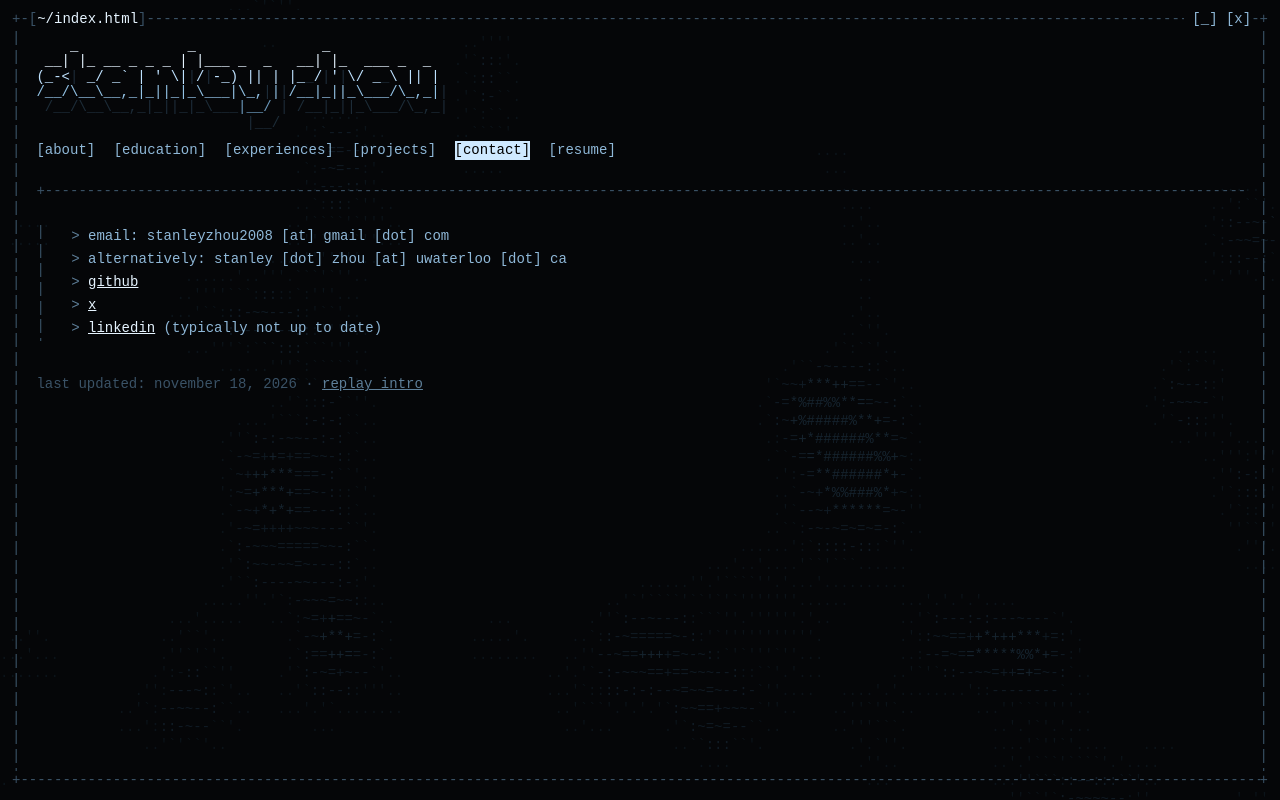
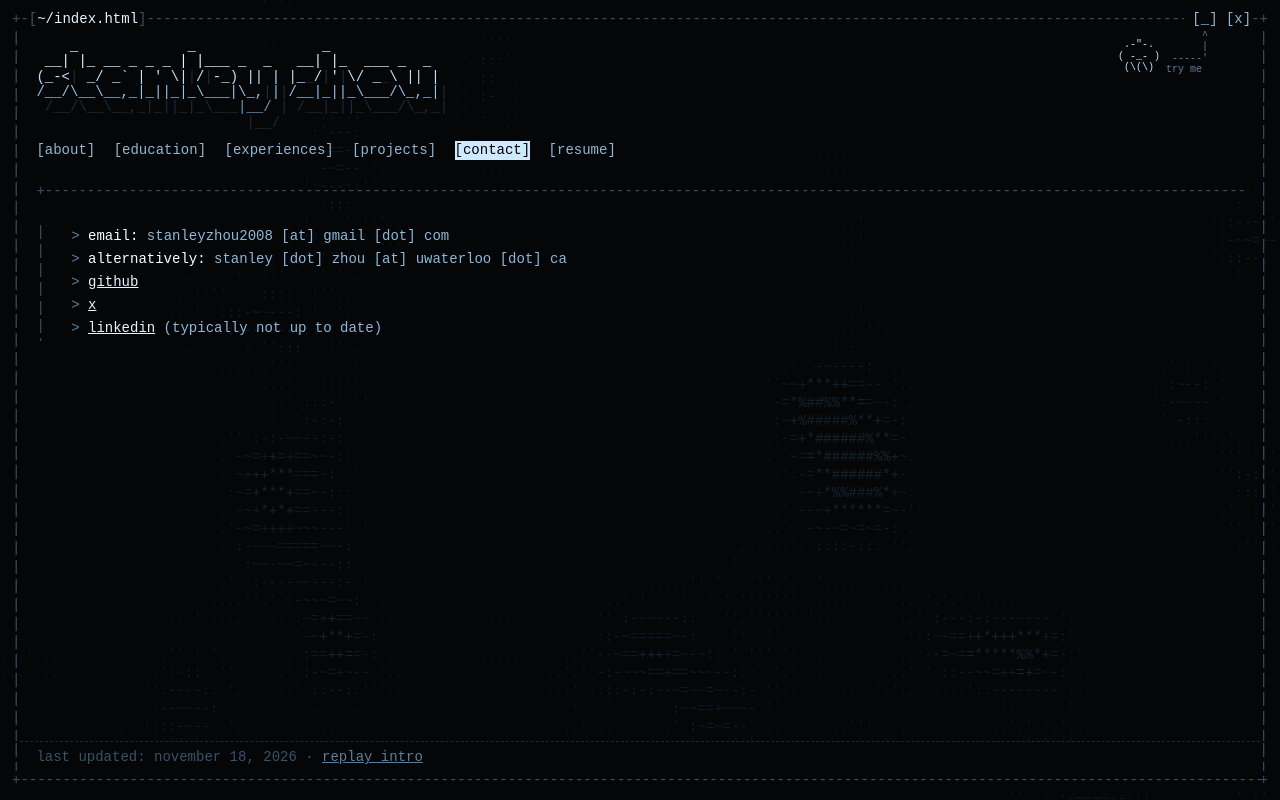
Before and after one commit to hppddub/personal-website, a plain HTML site: page contact/index.html in a window 1280 px wide. Drawn offline with Linux system fonts and the light colour scheme.

Commit message:
Pin a status bar to the window; add a jellyfish pointing at [_]; contrast tweaks
- The scroll hint and the last-updated / replay line move into a status bar
  at the bottom of the window, sticky while scrolling and carried along when
  sections swap in the small window.
- A small bobbing, blinking ascii jellyfish under the top-right corner points
  at [_] until the visitor has minimized the window once.
- Contact: the "email:" and "alternatively:" labels are white.
- About: the lines read in near-white, sub-items in a lighter ice.

Co-Authored-By: Claude Opus 5.5 <noreply@anthropic.com>

```diff
--- a/ascii.css
+++ b/ascii.css
@@ -264,3 +264,28 @@ html.win-min .wall, html.win-closed .wall { display: block; }
 .wall #bg { filter: blur(1.6px); opacity: 0.55; }
 .wall #glow { filter: blur(6px) saturate(1.4); opacity: 0.85; mix-blend-mode: screen; }
 html.win-min canvas.backdrop, html.win-closed canvas.backdrop { display: none; }
+
+/* status bar: the scroll hint and the last-updated line, always in view at the bottom of the window */
+.win-status { display: flex; flex: none; position: sticky; bottom: 1.35em; z-index: 2; background: #050608; }
+html.win-max .win-foot { position: sticky; bottom: 0; z-index: 2; background: #050608; }
+html.win-min .win-status, html.win-min .win-foot { background: transparent; }
+.win-status-in {
+  flex: 1; min-width: 0; display: flex; flex-wrap: wrap; align-items: baseline; justify-content: space-between; gap: 2px 3ch;
+  padding: 6px 16px 4px; border-top: 1px dashed #1d2a35; transition: opacity 0.14s ease;
+}
+.win-status-in.win-fade { opacity: 0; }
+.win-status-in .next-hint, .win-status-in footer { margin: 0; }
+
+/* the little jellyfish pointing at [_] (until it has been used once) */
+.win-tip { position: absolute; z-index: 3; display: flex; align-items: flex-start; pointer-events: none; user-select: none; }
+.win-tip pre { margin: 0; font-size: 10px; line-height: 1.15; }
+.win-tip-arrow { color: #5e7f99; }
+.win-tip-jelly { color: #bfe2ff; animation: win-bob 1.8s ease-in-out infinite; }
+@keyframes win-bob { 0%, 100% { transform: translateY(0); } 50% { transform: translateY(-4px); } }
+@media (prefers-reduced-motion: reduce) { .win-tip-jelly { animation: none; } }
+html:not(.win-max) .win-tip, html.win-tried .win-tip { display: none; }
+
+/* contrast: labels and the about lines read in near-white, with the ice kept for markers and detail */
+html.v2 #contact .label { color: #ffffff; }
+html.v2 #about p.bullet { color: #eaf3fa; }
+html.v2 #about p.bullet.sub { color: #b4d4ec; }
--- a/contact/index.html
+++ b/contact/index.html
@@ -35,8 +35,8 @@
     <section id="contact">
       <h1>contact</h1>
       <div class="block">
-        <p class="bullet">email: stanleyzhou2008 [at] gmail [dot] com</p>
-        <p class="bullet">alternatively: stanley [dot] zhou [at] uwaterloo [dot] ca</p>
+        <p class="bullet"><span class="label">email:</span> stanleyzhou2008 [at] gmail [dot] com</p>
+        <p class="bullet"><span class="label">alternatively:</span> stanley [dot] zhou [at] uwaterloo [dot] ca</p>
         <p class="bullet"><a href="https://github.com/hppddub">github</a></p>
         <p class="bullet"><a href="https://x.com/StanleyZhou1999">x</a></p>
         <p class="bullet"><a href="https://linkedin.com/in/zhou-stanley">linkedin</a>  (typically not up to date)</p>
--- a/window.js
+++ b/window.js
@@ -31,14 +31,49 @@
   bar.append(el('span', 'win-edge', '+-[ '), title, el('span', 'win-edge', ' ]'), el('span', 'win-fill'), bMin, bMax, bX, el('span', 'win-edge', '-+'));
   var mid = el('div', 'win-mid'), body = el('div', 'win-body');
   mid.append(el('span', 'win-side'), body, el('span', 'win-side'));
+  // status bar pinned to the bottom of the window: the scroll hint and the last-updated line
+  var status = el('div', 'win-status'), statusIn = el('div', 'win-status-in');
+  status.append(el('span', 'win-side'), statusIn, el('span', 'win-side'));
   var foot = el('div', 'win-foot');
   foot.append(el('span', 'win-edge', '+'), el('span', 'win-fill'), el('span', 'win-edge', '+'));
-  win.append(bar, mid, foot);
+  win.append(bar, mid, status, foot);
+  function dockStatus() {
+    var hint = body.querySelector('.next-hint'), f = body.querySelector('footer');
+    statusIn.replaceChildren();
+    if (hint) statusIn.appendChild(hint);
+    if (f) statusIn.appendChild(f);
+  }
 
   var kids = Array.prototype.slice.call(document.body.children).filter(function (n) {
     return n.tagName !== 'SCRIPT' && !n.classList.contains('backdrop') && !n.classList.contains('intro-ui');
   });
   kids.forEach(function (n) { body.appendChild(n); });
+  dockStatus();
+
+  // a little jellyfish under the corner, pointing up at [_], until the visitor has tried it once
+  // the arrow stays put under [_]; the jellyfish beside it bobs (css), wiggles and blinks (frames below)
+  var ARROW = ['       ^', '       |', "  -----'", ' try me'];
+  var FACE = ['( ^_^ )', '( ^_^ )', '( ^_^ )', '( -_- )'];
+  var LEGS = [' )/)/(', ' (\\(\\)'];
+  var tip = el('div', 'win-tip'), jelly = el('pre', 'win-tip-jelly'), arrow = el('pre', 'win-tip-arrow'), tipFrame = 0;
+  tip.setAttribute('aria-hidden', 'true'); arrow.textContent = ARROW.join('\n');
+  function drawJelly() { jelly.textContent = ['', ' .-"-.', FACE[tipFrame % FACE.length], LEGS[tipFrame % 2]].join('\n'); }
+  drawJelly();
+  tip.append(jelly, arrow); win.appendChild(tip);
+  function tried() { try { return localStorage.getItem('sz-win-tried') === '1'; } catch (e) { return false; } }
+  if (tried()) root.classList.add('win-tried');
+  function placeTip() {
+    if (st.s !== 'max' || root.classList.contains('win-tried')) return;
+    var w = win.getBoundingClientRect(), b = bMin.getBoundingClientRect(), cw = arrow.getBoundingClientRect().width / ARROW[0].length;
+    tip.style.right = (w.right - (b.left + b.width / 2) - cw / 2) + 'px';
+    tip.style.top = (b.bottom - w.top + 1) + 'px';
+  }
+  if (!matchMedia('(prefers-reduced-motion: reduce)').matches) setInterval(function () {
+    if (st.s !== 'max' || root.classList.contains('win-tried')) return;
+    tipFrame = (tipFrame + 1) % 8; drawJelly();
+  }, 450);
+  addEventListener('resize', placeTip);
+  if (document.fonts && document.fonts.ready) document.fonts.ready.then(placeTip);
   var firstScript = document.body.querySelector('script');
   document.body.insertBefore(win, firstScript);
 
@@ -79,10 +114,15 @@
       win.style.left = win.style.top = win.style.width = win.style.height = '';
     }
     if (focus) (st.s === 'closed' ? dock : st.s === 'min' ? bMax : bMin).focus({ preventScroll: true });
+    placeTip();
   }
   function set(s) { st.s = s; save(); apply(true); if (s === 'max') window.scrollTo(0, 0); }
 
-  bMin.addEventListener('click', function () { set('min'); });
+  bMin.addEventListener('click', function () {
+    try { localStorage.setItem('sz-win-tried', '1'); } catch (e) {}
+    root.classList.add('win-tried');
+    set('min');
+  });
   bMax.addEventListener('click', function () { set('max'); });
   // [x] remembers which state it closed from, so the corner button brings back the same one
   bX.addEventListener('click', function () { st.prev = st.s; set('closed'); });
@@ -122,7 +162,7 @@
   }
   function swap(url, push) {
     var token = ++swapping;
-    body.classList.add('win-fade');
+    body.classList.add('win-fade'); statusIn.classList.add('win-fade');
     var faded = new Promise(function (r) { setTimeout(r, 140); });
     var page = fetch(url, { credentials: 'same-origin' }).then(function (r) { if (!r.ok) throw new Error(r.status); return r.text(); });
     Promise.all([page, faded]).then(function (res) {
@@ -130,13 +170,14 @@
       var doc = new DOMParser().parseFromString(res[0], 'text/html'), nodes = pageContent(doc);
       if (!nodes.length) throw new Error('empty page');
       body.replaceChildren.apply(body, nodes.map(function (n) { return document.importNode(n, true); }));
+      dockStatus();
       if (push) history.pushState({ win: 1 }, '', url);
       document.title = doc.title;
       seg = location.pathname.replace(/\/+$/, '').split('/').pop() || 'about';
       title.textContent = '~/' + seg; dock.textContent = '[ ~/' + seg + ' ]';
       body.scrollTop = 0;
       if (window.__scrollNavRefresh) window.__scrollNavRefresh();
-      requestAnimationFrame(function () { body.classList.remove('win-fade'); });
+      requestAnimationFrame(function () { body.classList.remove('win-fade'); statusIn.classList.remove('win-fade'); });
     }).catch(function () { location.href = url; });
   }
   document.addEventListener('click', function (e) {
```
